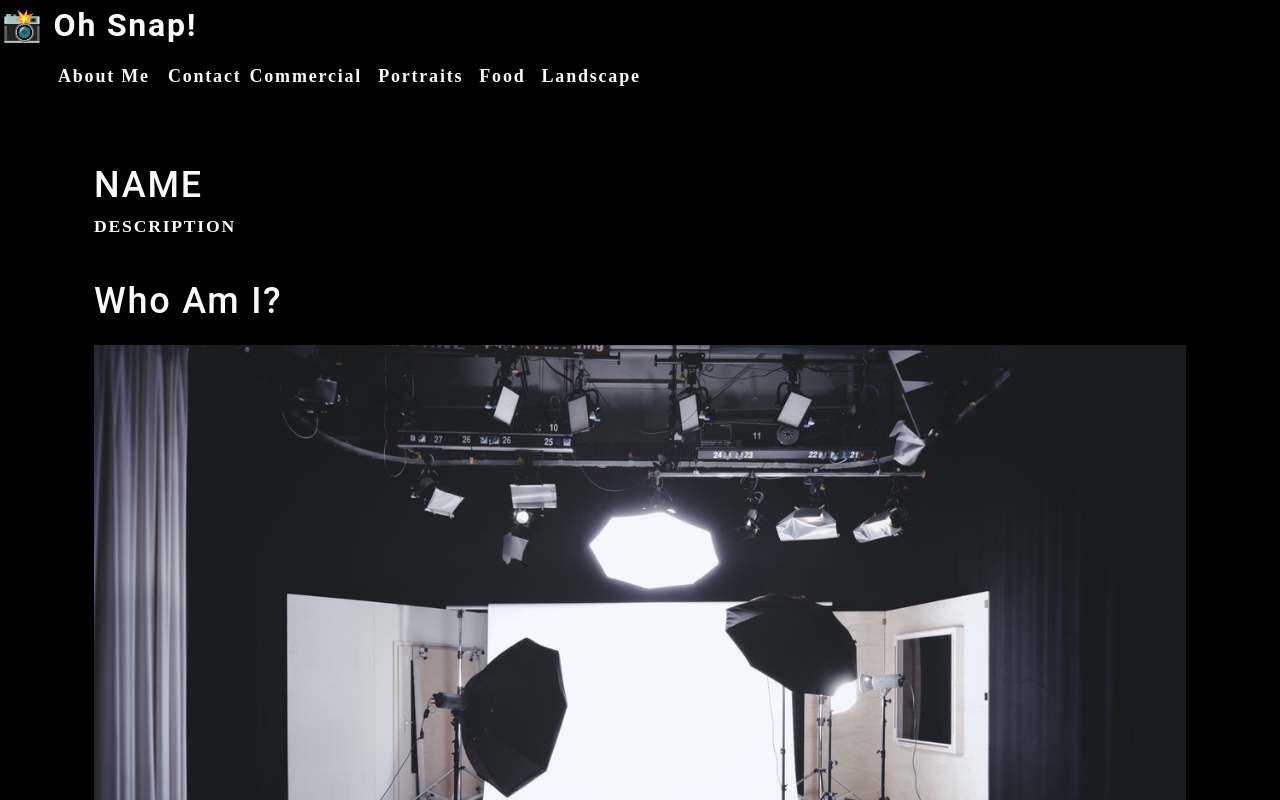
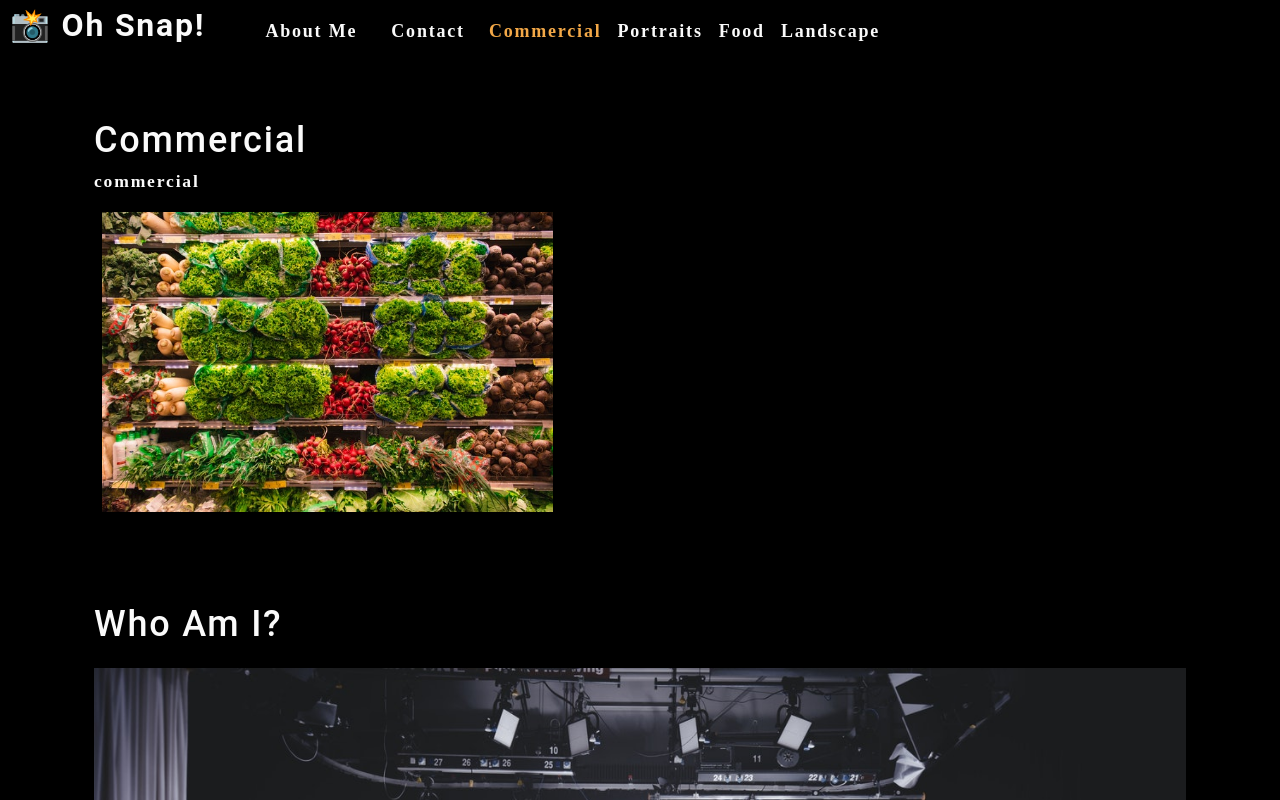
Before and after one commit to Doctor-Worm/Photogenic, a React (Create React App) app: page / in a window 1280 px wide. Shown: the top 800 px of the page. Built offline with nearby package versions, Linux system fonts and the light colour scheme.

Commit message:
updaing nav to use state and effect

```diff
--- a/src/App.js
+++ b/src/App.js
@@ -1,16 +1,36 @@
-import React from 'react';
+import React, { useState } from 'react';
 import './App.css';
 import About from './components/About';
 import Nav from './components/Nav';
 import Gallery from './components/Gallery';
 
 function App() {
+  const [categories] = useState([
+    {
+      name: "Commercial",
+      description: "Photos of grocery stores, food trucks, and other commercial projects",
+    },
+    { name: "Portraits", description: "portraits of people in my life" },
+    { name: "Food", description: "Delicious delicacies" },
+    {
+      name: "Landscape",
+      description: "Fields, farmhouse, waterfalls, and the beauty of nature",
+    }]);
+
+    const [currentCategory, setCurrentCategory] = useState(categories[0]);
+
   return (
     <div>
-      <Nav></Nav>
+      <Nav
+        categories={categories}
+        setCurrentCategory={setCurrentCategory}
+        currentCategory={currentCategory} >
+      </Nav>
       <main>
-        <Gallery></Gallery>
-        <About></About>
+        <div>
+          <Gallery></Gallery>
+          <About></About>
+        </div>
       </main>
     </div>
   );
--- a/src/components/Gallery/index.js
+++ b/src/components/Gallery/index.js
@@ -1,10 +1,19 @@
 import React from 'react';
+import { capitalizeFirstLetter } from '../../utils/helpers';
+import photo from "../../assets/small/commercial/0.jpg"
 
-function Gallery() {
+function Gallery(props) {
+    const currentCategory = {
+        name: "commercial",
+        description: "Photos of grocery stores, food trucks, and other commercial projects",
+    };
     return (
         <section>
-            <h1>NAME</h1>
-            <p>DESCRIPTION</p>
+            <h1>{capitalizeFirstLetter(currentCategory.name)}</h1>
+            <p>{currentCategory.name}</p>
+            <div className='flex-row'>
+                <img src={photo} alt="Commercial Example" className='img-thumbnail mx-1' />
+            </div>
         </section>
     );
 };
--- a/src/components/Nav/index.js
+++ b/src/components/Nav/index.js
@@ -1,17 +1,6 @@
-import React from 'react';
+import React, { useEffect } from 'react';
+import { capitalizeFirstLetter } from '../../utils/helpers';
 
-const categories = [
-    {
-        name: "Commercial",
-        description: "Photos of grocery stores, food trucks, and other commercial projects",
-    },
-    { name: "Portraits", description: "portraits of people in my life" },
-    { name: "Food", description: "Delicious delicacies" },
-    {
-        name: "Landscape",
-        description: "Fields, farmhouse, waterfalls, and the beauty of nature",
-    }
-];
 
 // When you map over an array in a JSX expression, you should return only a single JSX element
 // the onClick function's name will be categorySelected
@@ -19,12 +8,26 @@
     console.log(`${name} clicked`);
 };
 
-function Nav() {
+function Nav(props) {
+    const {
+        categories = [],
+        setCurrentCategory,
+        currentCategory,
+    } = props;
+
+useEffect(() => {
+    document.title = capitalizeFirstLetter(currentCategory.name);
+}, [currentCategory]);
+
     return(
-        <header>
+        <header className='flex-row px-1'>
             <h2>
                 <a data-testid="link" href="/">
-                    <span role="img" aria-label="camera"> 📸</span> Oh Snap!
+                    <span role="img" aria-label="camera">
+                        {" "}
+                        📸
+                    </span>{" "}
+                    Oh Snap!
                 </a>
             </h2>
             <nav>
@@ -34,16 +37,16 @@
                             About Me
                         </a>
                     </li>
-                    <li>
+                    <li className='mx-2'>
                         <span>Contact</span>
                     </li>
                     {categories.map((category) => (
                         <li
-                            className='mx-1'
-                            key={category.name}
-                        >
-                        <span onClick={() => categorySelected(category.name)} >
-                            {category.name}
+                            className={`mx-1 ${
+                                currentCategory.name === category.name && 'navActive'
+                            }`} key={category.name}>
+                        <span onClick={() => { setCurrentCategory(category) }} >
+                            {capitalizeFirstLetter(category.name)}
                         </span>
                         </li>
                     ))}
```
